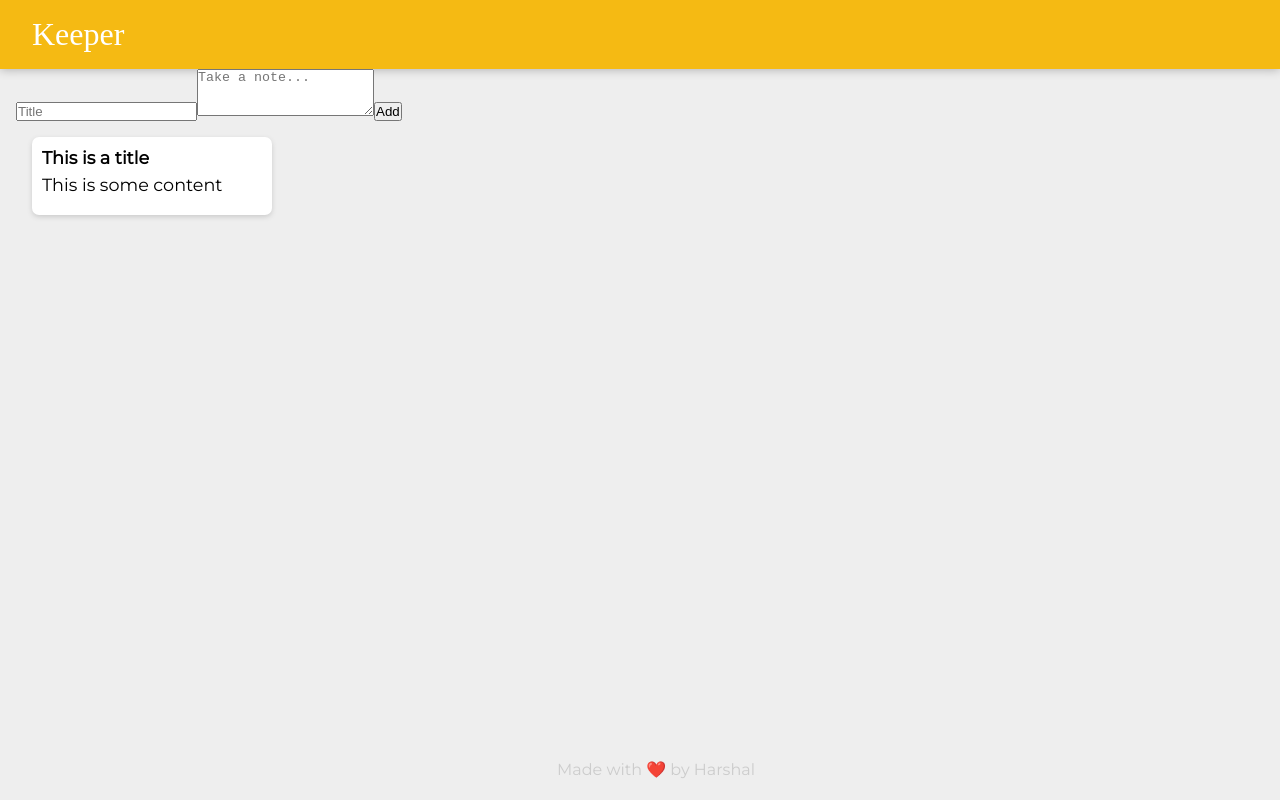
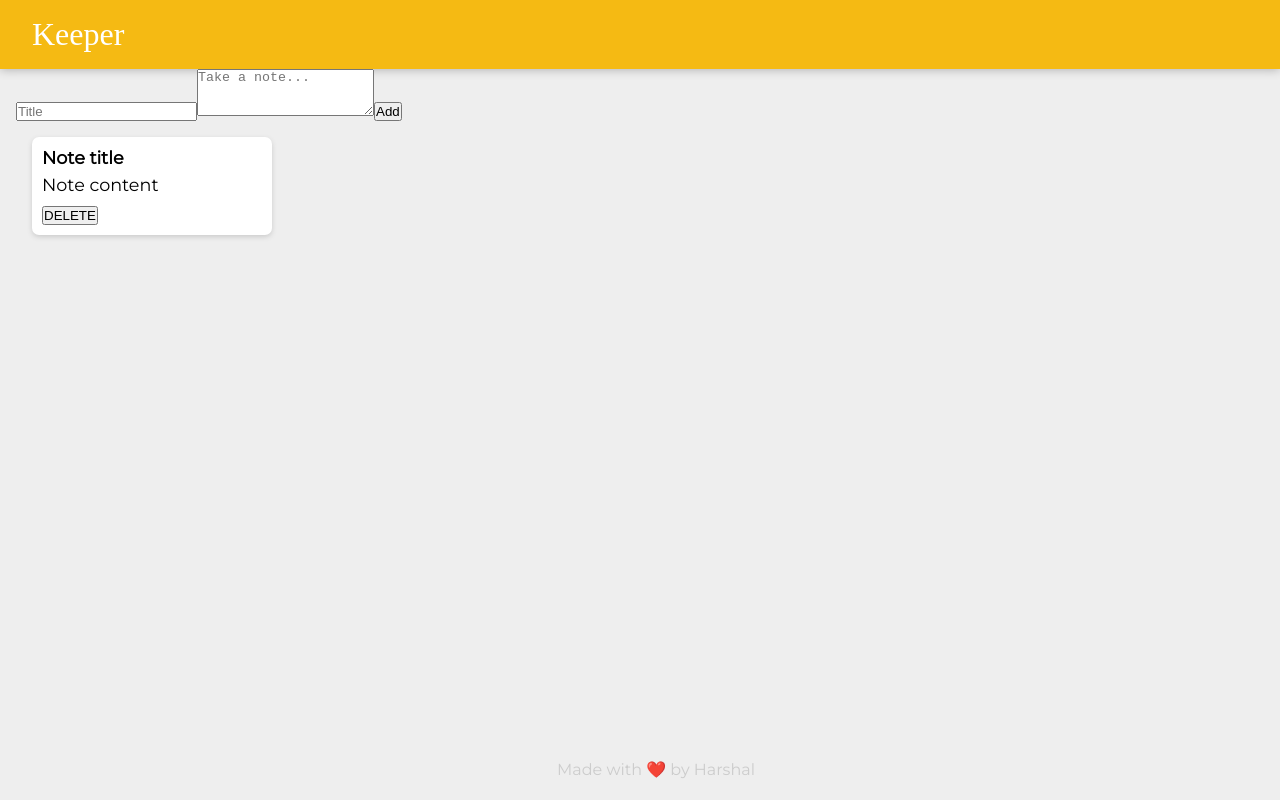
Before and after one commit to Harshal2502/Keeper-App, a React (Create React App) app: page / in a window 1280 px wide. Built offline with nearby package versions, Linux system fonts and the light colour scheme; a web font is replaced by a local one.

Commit message:
Keeper App Version 2.0

```diff
--- a/src/components/Note.jsx
+++ b/src/components/Note.jsx
@@ -1,12 +1,13 @@
 import React from "react";
 
-function Note(){
-    return (
-        <div className="note">
-            <h1>This is a title</h1>
-            <p>This is some content</p>
-        </div>
-    )
+function Note(props) {
+  return (
+    <div className="note">
+      <h1>{props.title}</h1>
+      <p>{props.content}</p>
+      <button>DELETE</button>
+    </div>
+  );
 }
 
 export default Note;
```
